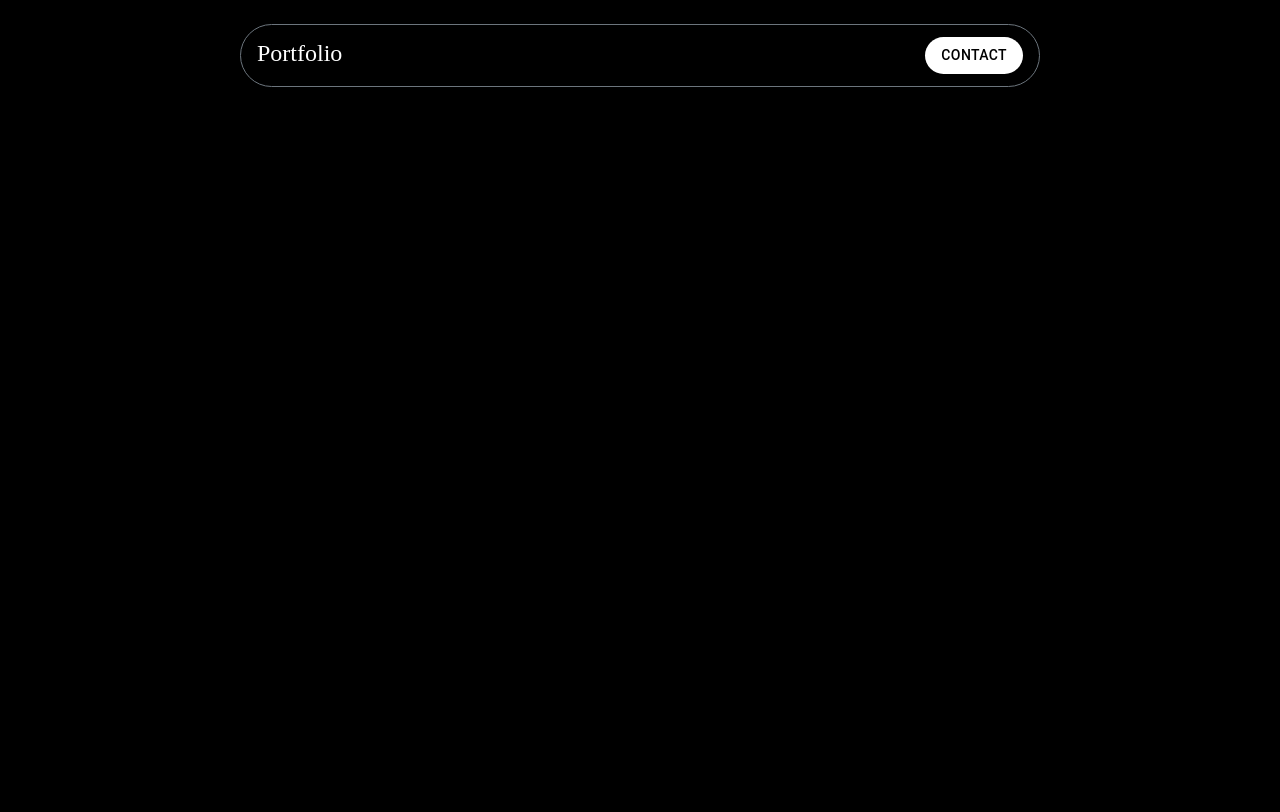
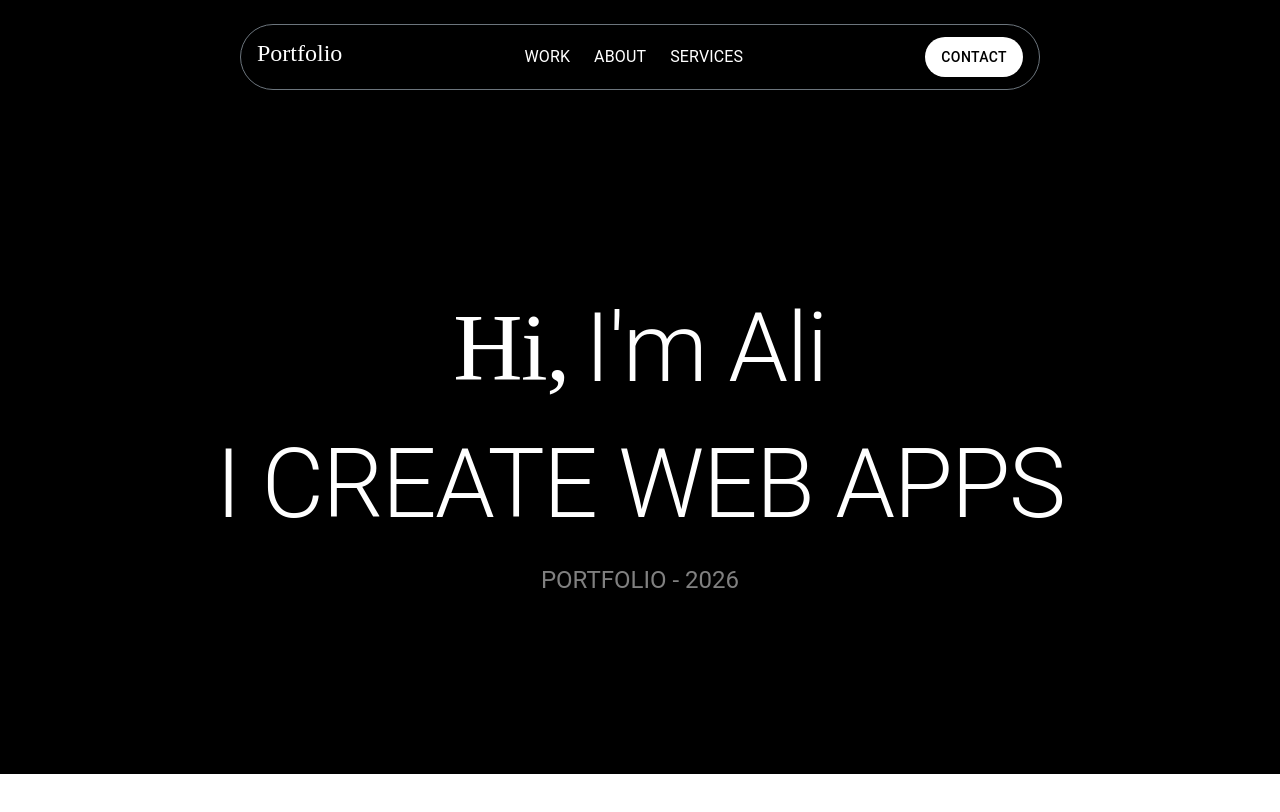
Before and after one commit to ali-shahshank/codespaces-react, a React (Vite) app: page / in a window 1280 px wide. Shown: the top 812 px of the page. Built offline with nearby package versions, Linux system fonts and the light colour scheme.

Commit message:
MINOR -/ update

```diff
--- a/src/components/Nav.jsx
+++ b/src/components/Nav.jsx
@@ -6,7 +6,10 @@ import Button from '@mui/material/Button';
 import IconButton from '@mui/material/IconButton';
 import MenuIcon from '@mui/icons-material/Menu';
 import Drawer from '../components/Drawer';
-import { Link } from 'react-router';
+import Menu from '@mui/material/Menu';
+import MenuItem from '@mui/material/MenuItem';
+
+const pages = ['WORK', 'ABOUT', 'SERVICES'];
 
 const Nav = () => {
   const [open, setOpen] = useState(false);
@@ -44,16 +47,46 @@ const Nav = () => {
           <Typography
             variant="h5"
             component="div"
-            sx={{ fontFamily: 'Marcellus', flexGrow: 1 }}
+            sx={{
+              fontFamily: 'Marcellus',
+            }}
           >
             Portfolio
           </Typography>
+
+          {/* Nav Links */}
+          <Box
+            sx={{
+              display: { xs: 'none', sm: 'none', md: 'flex' },
+              justifyContent: 'center',
+              alignItems: 'center',
+              flexGrow: 1,
+              gap: 0,
+            }}
+          >
+            {pages.map((page, index) => (
+              <MenuItem
+                key={index}
+                sx={{
+                  display: 'flex',
+                  m: 0,
+                  px: 1.5,
+                  py: 1,
+                  justifyContent: 'center',
+                  alignItems: 'center',
+                  borderRadius: 6,
+                }}
+              >
+                {page}
+              </MenuItem>
+            ))}
+          </Box>
 
           <Button
             variant="contained"
             sx={{
               borderRadius: 10,
-              display: { xs: 'none', sm: 'block' },
+              display: { xs: 'none', sm: 'none', md: 'block' },
               backgroundColor: '#FFFFFF',
               color: '#000000',
             }}
@@ -61,7 +94,18 @@ const Nav = () => {
             Contact
           </Button>
 
-          <IconButton
+          <Button
+            onClick={handleOpen}
+            sx={{ display: { xs: 'block', sm: 'block', md: 'none' } }}
+          >
+            <img
+              src="/hamburger-menu.svg"
+              alt="menu-icon"
+              loading="lazy"
+            />
+          </Button>
+
+          {/* <IconButton
             onClick={handleOpen}
             size="medium"
             edge="start"
@@ -69,7 +113,7 @@ const Nav = () => {
             sx={{ display: { xs: 'block', sm: 'none' } }}
           >
             <MenuIcon />
-          </IconButton>
+          </IconButton> */}
         </AppBar>
       </Box>
       <Drawer
--- a/src/index.css
+++ b/src/index.css
@@ -1,9 +1,20 @@
 @import 'tailwindcss';
+@import url('https://fonts.googleapis.com/css2?family=Pinyon+Script&display=swap');
 
 :root {
-  --primary: '#000000';
-  --secondary: '';
-  --tertiary: '';
+  /* Color System */
+  --black: #000000;
+  --white: #ffffff;
+  --noir: '#0A0A0A';
+  --midnight: '#2C2D2D';
+  --umbra: '#606260';
+  --shadow: '#949797';
+  --eclips: '#D3D2D0';
+  --phantom: '#EBEBEF';
+  /* Atlas */
+  --neon-green: '#';
+  --sky-blue: '#';
+  --dark-navy: '#';
 }
 
 body {
--- a/src/pages/Home.jsx
+++ b/src/pages/Home.jsx
@@ -1,15 +1,74 @@
+import '../index.css';
 import React from 'react';
-import Button from '@mui/material/Button';
 import Nav from '../components/Nav';
 import Box from '@mui/material/Box';
+import Typography from '@mui/material/Typography';
 
 const Home = ({}) => {
   return (
     <>
       <Nav />
       <Box
-        sx={{ m: 0, p: 0, minHeight: '800px', backgroundColor: '#000000' }}
-      ></Box>
+        sx={{
+          height: { xs: '600px', sm: '600px', md: '660px' },
+          backgroundColor: 'var(--black)',
+          justifyContent: { xs: 'center', sm: 'center', md: 'center' },
+          alignItems: 'center',
+          display: 'flex',
+          flexDirection: 'column',
+          gap: 3,
+          color: 'white',
+        }}
+        p={{
+          xs: { px: 2, py: 5 },
+          sm: { px: 2, py: 5 },
+          md: { px: 3, py: 6 },
+        }}
+      >
+        <Box
+          sx={{
+            display: 'flex',
+            flexDirection: 'row',
+            justifyContent: 'center',
+            alignItems: 'center',
+            gap: 2,
+          }}
+        >
+          <Typography
+            variant="h1"
+            sx={{
+              textAlign: 'center',
+              fontFamily: 'Pinyon Script',
+              fontWeight: '400',
+              fontSize: { xs: '56px', sm: '68px', md: '96px' },
+            }}
+          >
+            Hi,
+          </Typography>
+          <Typography
+            variant="h1"
+            sx={{ fontSize: { xs: '56px', sm: '56px', md: '96px' } }}
+          >
+            I'm Ali
+          </Typography>
+        </Box>
+
+        <Typography
+          variant="h1"
+          sx={{
+            fontSize: { xs: '56px', sm: '56px', md: '96px' },
+            textAlign: 'center',
+          }}
+        >
+          I CREATE WEB APPS
+        </Typography>
+        <Typography
+          variant="h5"
+          color="grey"
+        >
+          PORTFOLIO - 2026
+        </Typography>
+      </Box>
     </>
   );
 };
```
Also changed, not shown: public/hamburger-menu.svg (added), 1 other file (tests, documents, lock files or other folders).
